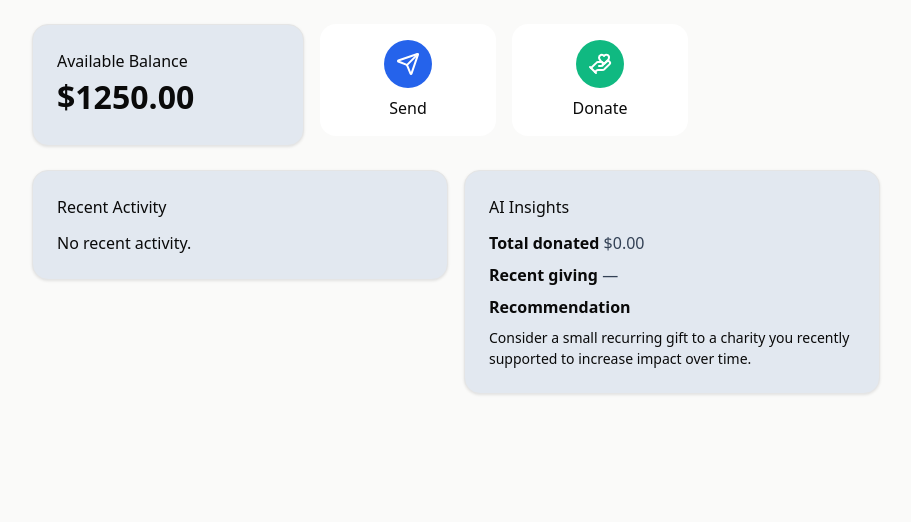
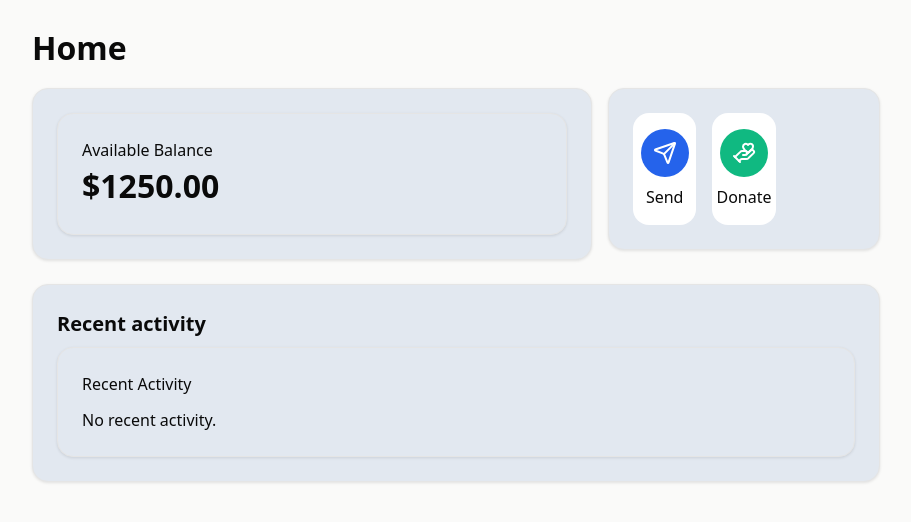
Before and after one commit to rituzangle/flux-b1, a Next.js app: page /dashboard in a window 1280 px wide. Shown: the top 522 px of the page, without its empty margins (184-1095 px from the left). Built offline with nearby package versions, Linux system fonts and the light colour scheme.

Commit message:
Updated page.tsx

```diff
--- a/app/dashboard/page.tsx
+++ b/app/dashboard/page.tsx
@@ -8,69 +8,44 @@
  * - Loads data via utils/api with mock/real toggle
  * - Structured logging for observability
  */
-// app/dashboard/page.tsx
 'use client';
 import React from 'react';
+import Card from '@/src/components/ui/Card';
 import BalanceCard from '@/src/components/dashboard/BalanceCard';
+import QuickActions from '@/src/components/dashboard/QuickActions';
 import RecentActivity from '@/src/components/dashboard/RecentActivity';
-import QuickActions from '@/src/components/dashboard/QuickActions';
-import Card from '@/src/components/ui/Card';
-import { runtimeStore } from '@/src/mocks/runtimeStore';
 
 /**
- * Dashboard page
- * - Minimal, reversible composition of existing dashboard components.
- * - Reads runtimeStore for dev-time display and renders client components for interactive pieces.
- * - Does not mutate state or change APIs.
+ * Minimal Dashboard page that assembles existing dashboard components.
+ * This prevents router.replace('/dashboard') from 404-ing and provides
+ * a stable landing after onboarding completes.
  */
+export default function DashboardPage() {
+  return (
+    <main className="max-w-4xl mx-auto p-6">
+      <h1 className="text-2xl font-bold mb-4">Home</h1>
 
-export default function DashboardPage() {
-  const user = (runtimeStore && runtimeStore.user) ?? null;
-  const recent = Array.isArray(runtimeStore?.transactions) ? runtimeStore.transactions.slice(0, 50) : [];
-
-  return (
-    <main className="max-w-4xl mx-auto p-6 space-y-6">
-      <div className="grid grid-cols-1 md:grid-cols-3 gap-4">
-        <div className="md:col-span-1">
-          <BalanceCard user={user} />
-        </div>
-
+      <section className="grid gap-4 grid-cols-1 md:grid-cols-3 mb-6">
         <div className="md:col-span-2">
-          <QuickActions />
-        </div>
-      </div>
-
-      <div className="grid grid-cols-1 lg:grid-cols-2 gap-4">
-        <div>
-          <RecentActivity transactions={recent} />
+          <Card>
+            <BalanceCard />
+          </Card>
         </div>
 
         <div>
           <Card>
-            <h3 className="font-medium">AI Insights</h3>
-            <div className="mt-3 text-sm text-muted-foreground space-y-2">
-              {/* Lightweight insight rendering from recent transactions and user totals */}
-              <div>
-                <strong>Total donated</strong>{' '}
-                <span className="text-slate-700">${(user?.totalDonated ?? 0).toFixed(2)}</span>
-              </div>
-              <div>
-                <strong>Recent giving</strong>{' '}
-                <span className="text-slate-700">
-                  {recent.filter((t: any) => t.type === 'donation').slice(0, 3).map((t: any) => `${t.entityName ?? t.entityId ?? 'Charity'} $${Number(t.amount).toFixed(0)}`).join('; ') || '—'}
-                </span>
-              </div>
-              <div>
-                <strong>Recommendation</strong>
-                <div className="text-xs text-muted-foreground mt-2">
-                  Consider a small recurring gift to a charity you recently supported to increase impact over time.
-                </div>
-              </div>
-            </div>
+            <QuickActions />
           </Card>
         </div>
-      </div>
+      </section>
+
+      <section>
+        <Card>
+          <h2 className="text-lg font-semibold mb-2">Recent activity</h2>
+          <RecentActivity />
+        </Card>
+      </section>
     </main>
   );
 }
-// 76 lines --- oct 20
+// 66 lines --- Oct 23
```
